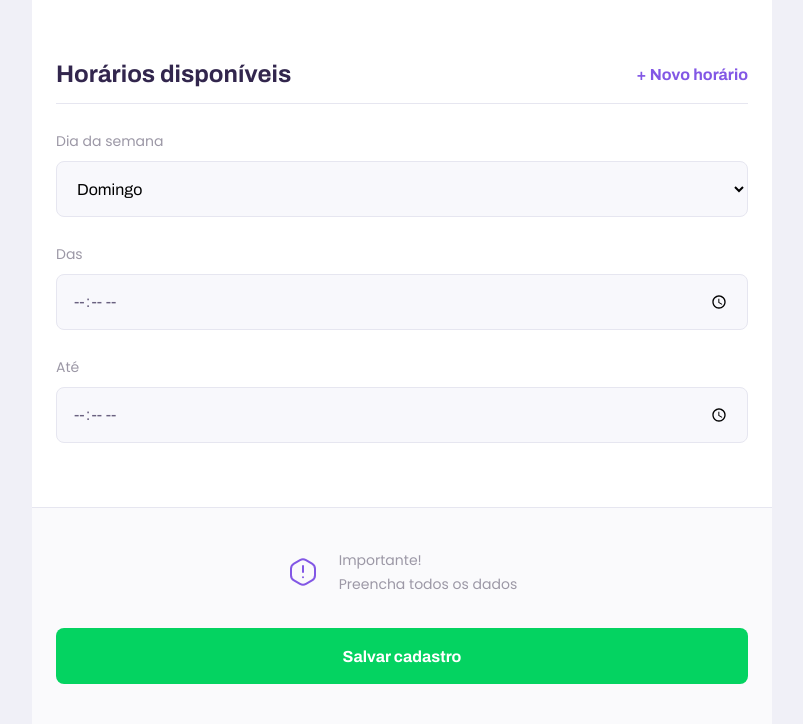
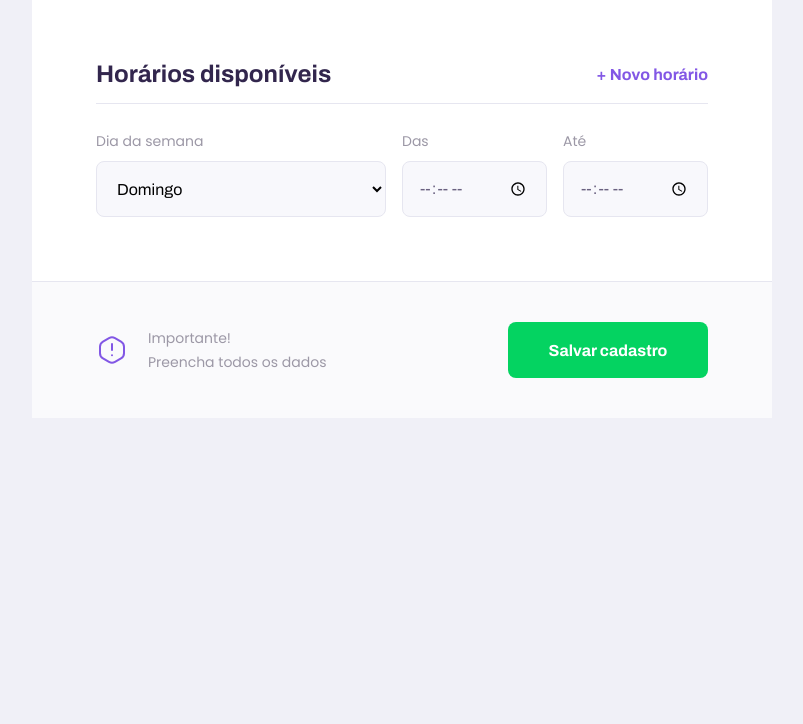
Before and after one commit to fernandohmg/nlw2, a plain HTML site: page give-classes.html in a window 1280 px wide. Shown: the part 1314-2038 px from the top of the page, without its empty margins (238-1041 px from the left). After the commit the page ends 1732 px from the top, so only its background shows below. Drawn offline with Linux system fonts and the light colour scheme.

Commit message:
Give classes page - desktop version

```diff
--- a/give-classes.html
+++ b/give-classes.html
@@ -79,7 +79,7 @@
               <input type="number" name="cost" id="cost" required />
             </div>
           </fieldset>
-          <fieldset>
+          <fieldset id="schedule-items">
             <legend>
               Horários disponíveis
               <button id="add-time">+ Novo horário</button>
--- a/styles/partials/page-give-classes.css
+++ b/styles/partials/page-give-classes.css
@@ -112,4 +112,35 @@
   #page-give-classes #container {
     max-width: 100vw;
   }
+
+  #page-give-classes .page-header .header-content {
+    margin-bottom: 0;
+  }
+
+  #page-give-classes main fieldset {
+    padding: 0 64px;
+  }
+
+  .schedule-item {
+    display: grid;
+    grid-template-columns: 2fr 1fr 1fr;
+    column-gap: 1.6rem;
+  }
+
+  #page-give-classes #schedule-items .select-block + .input-block,
+  #page-give-classes #schedule-items .input-block + .input-block {
+    margin-top: 0;
+  }
+
+  #page-give-classes main footer {
+    padding: 40px 64px;
+    display: flex;
+    align-items: center;
+    justify-content: space-between;
+  }
+
+  #page-give-classes main footer button {
+    margin-top: 0;
+    width: 200px;
+  }
 }
```
Also changed, not shown: index.html (+1 -1 lines).
